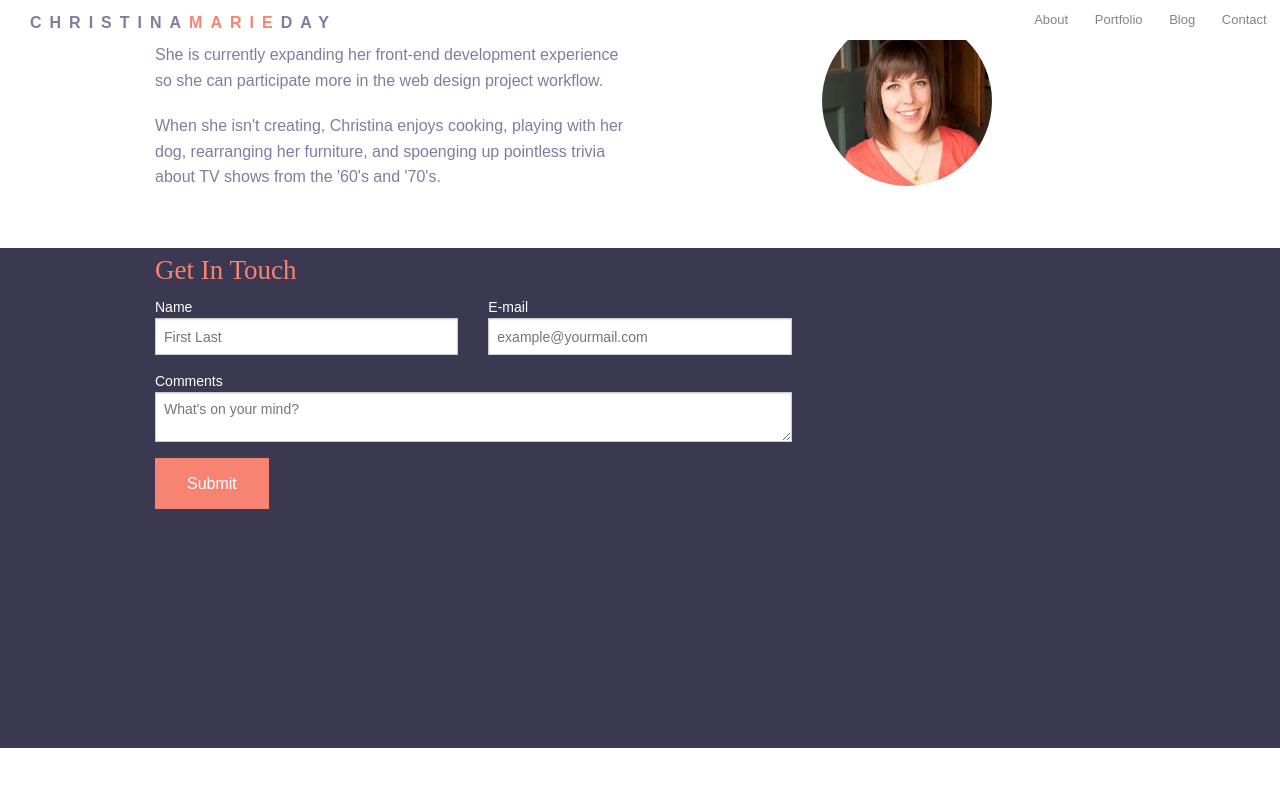
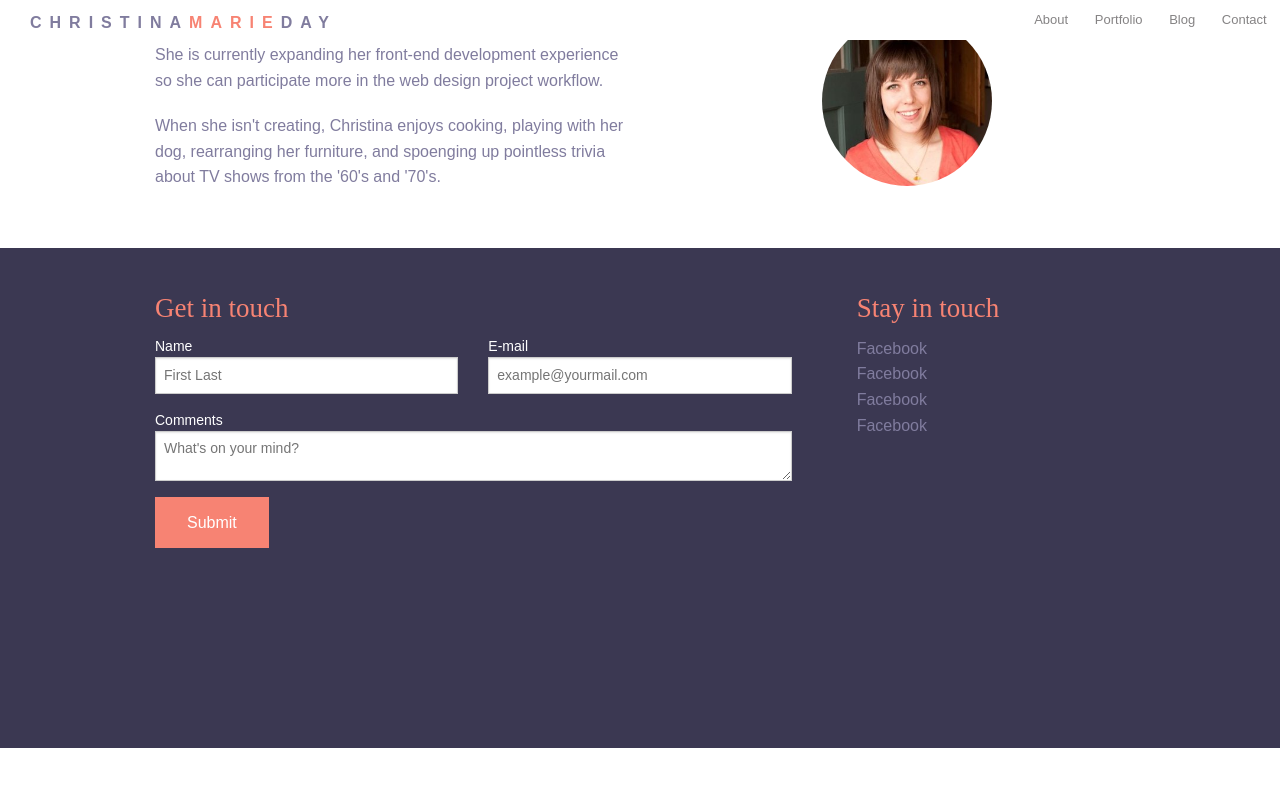
Before and after one commit to ChristinaDay/old-portfolio, a Jekyll site: the page built from index.html, in a window 1280 px wide and 900 px high, scrolled down 872 px. Shown: the top 787 px of the window. Built offline with Jekyll 4.4.1, drawn with Linux system fonts in a browser that asks for light colours; Markdown is read by kramdown in place of the engine named in the settings; a script that is not in the unit is left out.

Commit message:
adding social media links to footer

```diff
--- a/_layouts/portfolio.html
+++ b/_layouts/portfolio.html
@@ -175,9 +175,12 @@
 
 
     <div class="row">
-      <div class="large-8 medium-8 columns">
 
-        <h3>Get In Touch</h3>
+
+
+      <div class="large-8 columns">
+
+        <h3>Get in touch</h3>
 
         <form data-abide action="http://getsimpleform.com/messages?form_api_token=2a20f37052b04e81aca043f2ae506ae7" method="post">
           <div class="row">
@@ -206,7 +209,20 @@
             </div>
           </div>
         </form>
+
+
       </div>
+
+      <div class="social large-4 columns">
+        <h3>Stay in touch</h3>
+        <ul>
+          <li>Facebook</li>
+          <li>Facebook</li>
+          <li>Facebook</li>
+          <li>Facebook</li>
+        </ul>
+
+      </div><!--end .social-->
           </div>
         </footer>
 
--- a/scss/_settings.scss
+++ b/scss/_settings.scss
@@ -172,6 +172,7 @@ $header-font-color: $primary-color;
 // We use these to style lists
 // $list-style-position: outside;
 // $list-side-margin: 1.1rem;
+$list-side-margin: 0;
 // $list-ordered-side-margin: 1.4rem;
 // $list-side-margin-no-bullet: 0;
 // $list-nested-margin: rem-calc(20);
```
Also changed, not shown: scss/_main.scss (+16 -10 lines), css/app.css.
